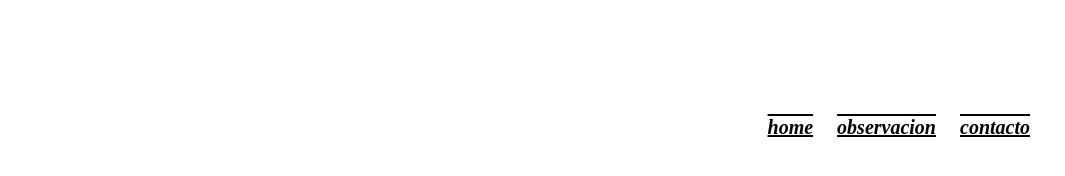
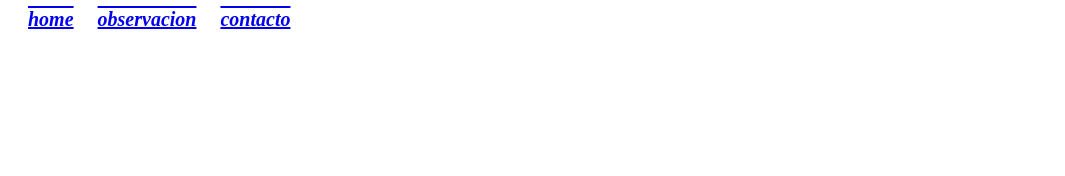
Before and after one commit to lealdaniel09/BarberiaAlura, a plain HTML site: page index.html in a window 1280 px wide. Shown: the whole page, without its empty margins (0-1065 px from the left). Drawn offline with Linux system fonts and the light colour scheme.

Commit message:
nuevas paginas

```diff
--- a/index.html
+++ b/index.html
@@ -8,13 +8,11 @@
     <title>ejercicio con andres</title>
   </head>
   <header>
-    <nav>
-      <ul>
-        <li>home</li>
-        <li>observacion</li>
-        <li>contacto</li>
-      </ul>
-    </nav>
+    <div>
+        <a href="index.html">home</a>
+        <a href="observacion.html">observacion</a>
+        <a href="contacto.html">contacto</a>
+    </div>
   </header>
   <body></body>
 </html>
--- a/style.css
+++ b/style.css
@@ -4,7 +4,7 @@ nav {
   right: 250px;
 }
 
-nav li {
+div a {
   display: inline;
   position: auto;
   margin: 0 0 0 20px;
```
Also changed, not shown: contacto.html (added), observacion.html (added).
